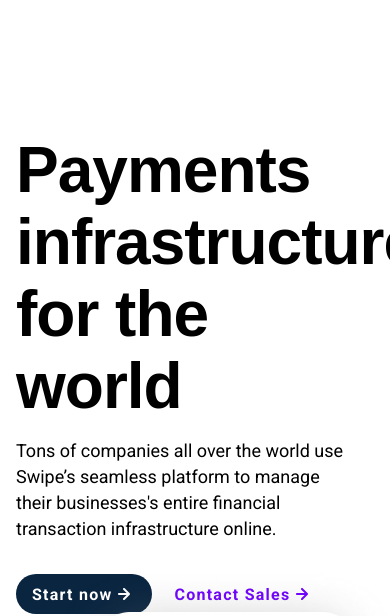
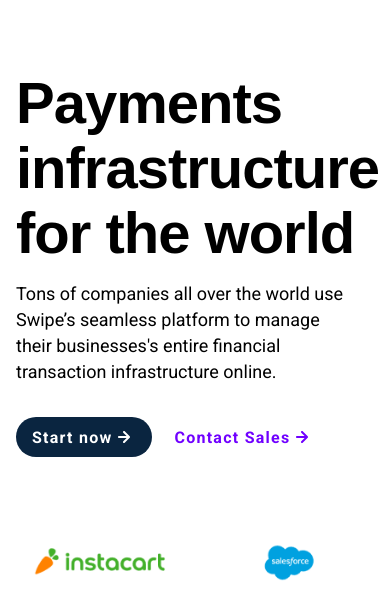
Before and after one commit to Binkybinx/Swipe, a plain HTML site: page index.html in a window 390 px wide. Shown: the part 56-672 px from the top of the page. Drawn offline with Linux system fonts and the light colour scheme; animation ran at ten frames a second; a web font is replaced by a local one.

Commit message:
make page hero responsive

```diff
--- a/style.css
+++ b/style.css
@@ -767,16 +767,35 @@ p {
     width: 400px;
     height: 400px;
     padding-bottom: var(--spacing-md);
+  }
 
+  :root {
+    --h1-size: 80px;
+    --h1-height: 85px;
+  }
+  .hero-phone {
+    height: 550px;
+    transform: translateY(-60px);
+  }
+
+  .hero .col-left {
+    width: 60%;
+  }
+  .hero .col-right {
+    width: 40%;
+  }
+
+  #gradient-canvas {
+    height: 900px;
   }
 }
 
 @media only screen and (max-width: 1010px) {
-  #api-code, #terminal-code {
+  #api-code,
+  #terminal-code {
     width: 100%;
     height: auto;
   }
-
 }
 @media only screen and (max-width: 905px) {
   /* INTEGRATIONS SECTION */
@@ -798,6 +817,16 @@ p {
 }
 
 @media only screen and (max-width: 840px) {
+  :root {
+    --h1-size: 70px;
+    --h1-height: 75px;
+  }
+  /* HERO SECTION */
+  .hero-phone {
+    transform: translateY(-85px);
+  }
+
+
   .partners-grid img {
     width: 100%;
     height: auto;
@@ -807,10 +836,35 @@ p {
 /* TABLET SIZE */
 @media only screen and (max-width: 768px) {
   :root {
-    --h1-size: 64px;
-    --h1-height: 72px;
+    --h1-size: 58px;
+    --h1-height: 65px;
     --h3-size: 34px;
     --h6-size: 16px;
+  }
+
+  /* HERO STYLES */
+  #gradient-canvas {
+    height: 890px;
+  }
+  main {
+    margin: 0;
+  }
+
+  .hero .two-column {
+    align-items: center;
+  }
+
+  .hero .col-left {
+    width: 60%;
+  }
+
+  .hero .col-right {
+    width: 40%;
+  }
+
+  .hero-phone {
+    height: 450px;
+    transform: translateX(32px);
   }
 
   /* UNIFIED PLATFORM */
@@ -859,7 +913,6 @@ p {
   .swipe-sessions-card {
     width: 300px;
     height: 480px;
-
   }
 
   #sessions-logo {
@@ -878,11 +931,17 @@ p {
     width: 100%;
     margin: var(--spacing-md) 0;
   }
-
 }
 
 /* MOBILE SIZE */
 @media only screen and (max-width: 550px) {
+  :root {
+    --h1-size: 58px;
+    --h1-height: 65px;
+    --h3-size: 34px;
+    --h6-size: 16px;
+  }
+
   .two-column {
     flex-direction: column;
   }
@@ -894,6 +953,23 @@ p {
   .two-column .col-right {
     width: 100%;
     padding: 0;
+  }
+
+  /* NAVBAR STYLES */
+  .navbar {
+    margin: 0 0 var(--spacing-lg) 0;
+  }
+
+  /* HERO STYLES */
+  #gradient-canvas {
+    height: 820px;
+  }
+  main {
+    margin: var(--spacing-lg) 0 0 0;
+  }
+
+  .hero .two-column .hero-phone-container {
+    display: none;
   }
 
   .partners-grid {
@@ -961,7 +1037,13 @@ p {
   .footer .icon-link img {
     width: 18px;
   }
+}
 
+@media only screen and (max-width: 360px) {
+  :root {
+      --h1-size: 50px;
+      --h1-height: 60px;
+  }
 }
 
 html,
```
Lines whose indentation alone changed are shown as unchanged.
